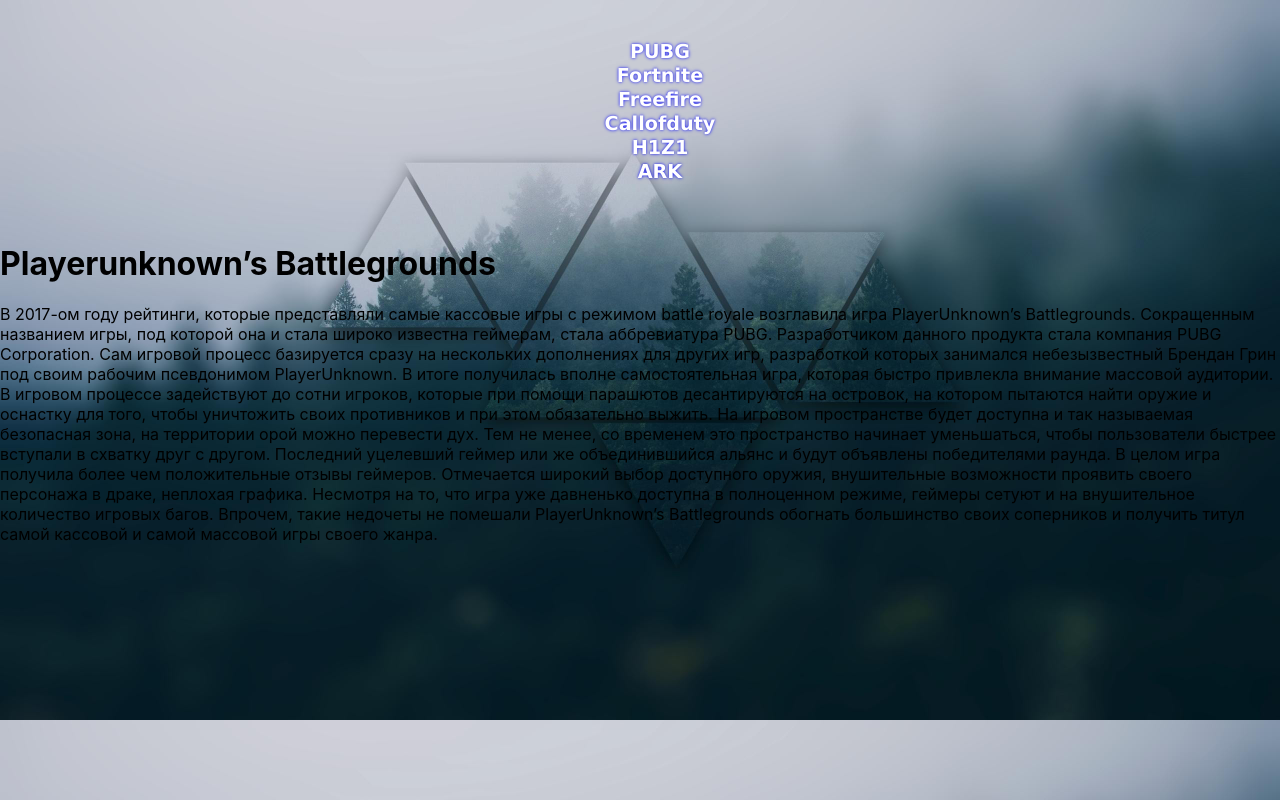
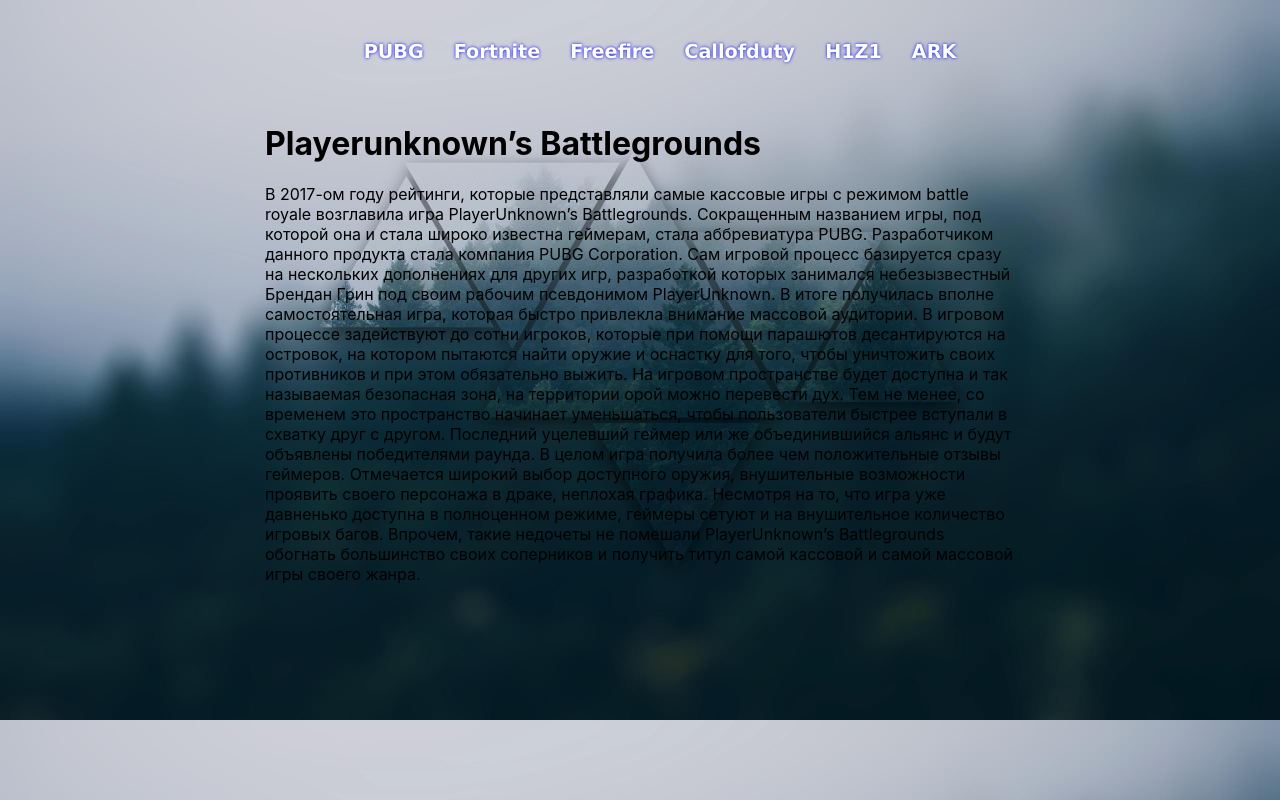
Before and after one commit to uwuMAKSON/router-example, a React (Create React App) app: page /pubg in a window 1280 px wide. Built offline with nearby package versions, Linux system fonts and the light colour scheme.

Commit message:
added images

```diff
--- a/src/App.css
+++ b/src/App.css
@@ -1,6 +1,6 @@
 body{
     background-image: url(./components/images/back3.jpg);
-    background-size: 100%;
+    background-size: cover;
 }
 .nav {
     display: flex;
@@ -8,10 +8,10 @@ body{
     text-align: center;
     padding: 20px;
     font-size: 1.2rem;
-
 }
 li{
     list-style-type: none;
+    display: inline;
 }
 a {
 
--- a/src/App.js
+++ b/src/App.js
@@ -18,22 +18,22 @@ function App() {
  <div className="nav">
    <ul>
    <li>
-     <NavLink activeClassName="active" to="/" exact>PUBG</NavLink>
+     <NavLink activeClassName="active" to="/pubg" exact>PUBG</NavLink>
    </li>
    <li>
-     <NavLink activeClassName="active" to="/">Fortnite</NavLink>
+     <NavLink activeClassName="active" to="/fortnite">Fortnite</NavLink>
    </li>
    <li>
-     <NavLink activeClassName="active" to="/">Freefire</NavLink>
+     <NavLink activeClassName="active" to="/freefire">Freefire</NavLink>
    </li>
    <li>
-     <NavLink activeClassName="active" to="/">Callofduty</NavLink>
+     <NavLink activeClassName="active" to="/callofduty">Callofduty</NavLink>
    </li>
    <li>
-     <NavLink activeClassName="active" to="/">H1Z1</NavLink>
+     <NavLink activeClassName="active" to="/H1Z1">H1Z1</NavLink>
    </li>
    <li>
-     <NavLink activeClassName="active" to="/">ARK</NavLink>
+     <NavLink activeClassName="active" to="ARK/">ARK</NavLink>
    </li>
 
       </ul>
--- a/src/components/PUBG/PUBG.js
+++ b/src/components/PUBG/PUBG.js
@@ -1,10 +1,12 @@
 import React from 'react';
-
+import classes from "./PUBG.module.css";
+import images from "../images/PUBG.jpg"
 const PUBG = () => {
     return (
 
-  <div className="PUBG">
-      <h1>Playerunknown’s Battlegrounds</h1>
+  <div className={classes.PUBG}>
+
+ <h1>Playerunknown’s Battlegrounds</h1>
         <p>В 2017-ом году рейтинги, которые представляли
 самые кассовые игры с режимом battle royale возглавила игра PlayerUnknown’s Battlegrounds.
 Сокращенным названием игры, под которой она и стала широко известна геймерам,
@@ -28,6 +30,7 @@ PlayerUnknown. В итоге получилась вполне самостоя
 получить титул самой кассовой и самой массовой игры своего жанра.</p>
         </div>
 
+
     )
 };
 
--- a/src/components/PUBG/PUBG.module.css
+++ b/src/components/PUBG/PUBG.module.css
@@ -0,0 +1,6 @@
+.PUBG{
+    max-width: 750px;
+    margin: 0 auto;
+    font-size: 1rem;
+
+}
```
Also changed, not shown: src/components/images/PUBG.jpg (added).
